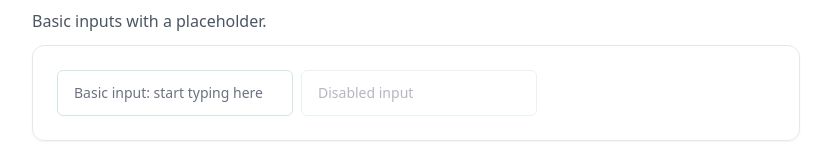
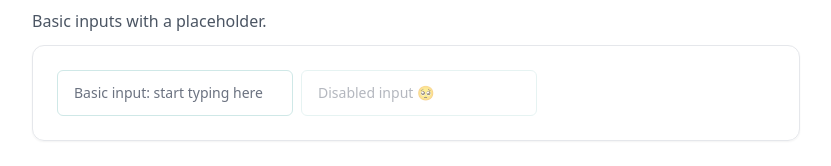
Before and after one commit to IvanOrsh/shm-ui, a React (Vite) app: page /input in a window 1280 px wide. Shown: the part 308-474 px from the top of the page, without its empty margins (224-1055 px from the left). Built offline with nearby package versions, Linux system fonts and the light colour scheme.

Commit message:
fix: typo

```diff
--- a/src/pages/InputPage/ui/InputPage.tsx
+++ b/src/pages/InputPage/ui/InputPage.tsx
@@ -13,7 +13,7 @@ export default function InputPage() {
         <Input type="text" placeholder="Basic input: start typing here" />
 
         {/* Disabled input */}
-        <Input type="text" disabled placeholder="Disabled input" />
+        <Input type="text" disabled placeholder="Disabled input 🥺" />
       </Section>
 
       <Section title="Label" description="Input with a label.">
```
